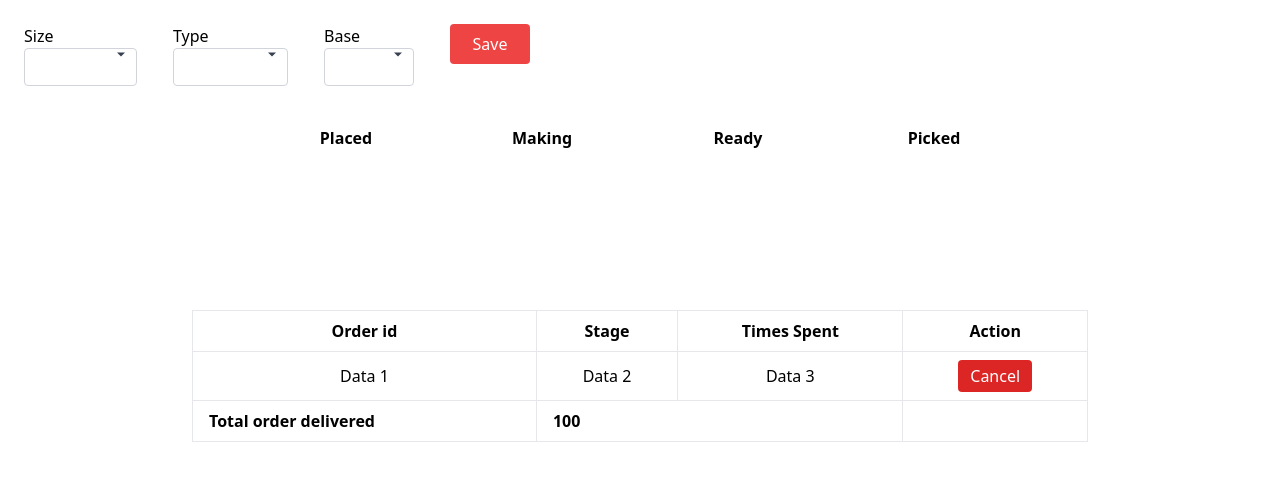
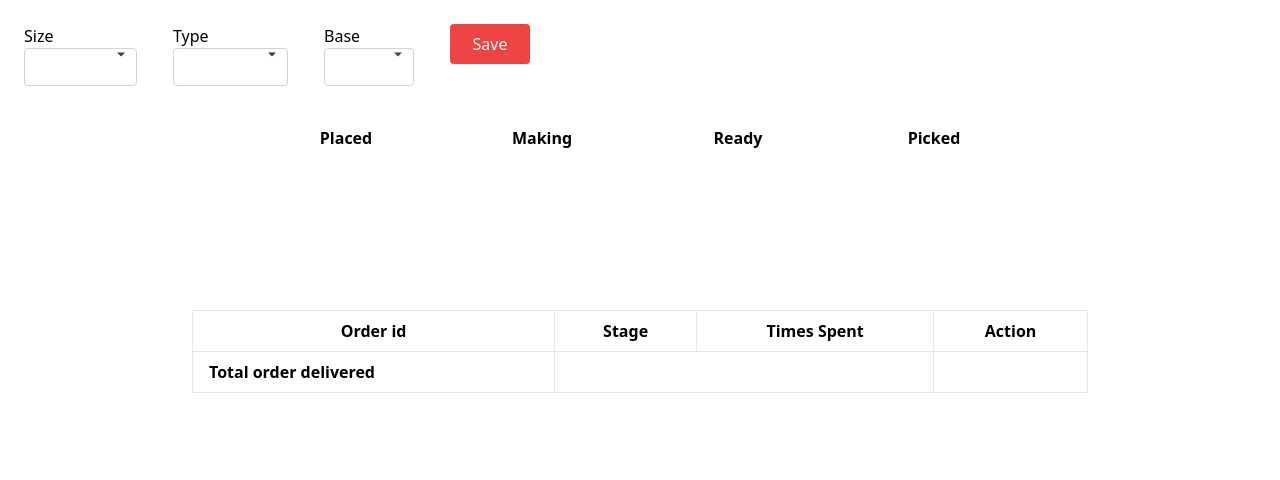
Before and after one commit to trcodeers/teach-mint, a React (Create React App) app: page / in a window 1280 px wide. Shown: the top 480 px of the page. Built offline with nearby package versions, Linux system fonts and the light colour scheme.

Commit message:
added table for orders

```diff
--- a/src/App.js
+++ b/src/App.js
@@ -4,6 +4,7 @@ import { useForm } from "react-hook-form";
 import OrderCard from './components/orderCard';
 
 function App() {
+
 
   const [orders, setOrders] = useState(null)
 
@@ -176,10 +177,10 @@ function App() {
       </div>
 
       <div>
-        <div class="flex flex-row gap-9 justify-center">
-          <div class="w-40">
-            <div class="text-center pb-8 font-bold">Placed</div>
-            <div class="flex flex-col gap-6">
+        <div className="flex flex-row gap-9 justify-center">
+          <div className="w-40">
+            <div className="text-center pb-8 font-bold">Placed</div>
+            <div className="flex flex-col gap-6">
               {
                 orders?.placed?.map((el) => {
                   return <OrderCard
@@ -191,9 +192,9 @@ function App() {
 
           </div>
 
-          <div class="w-40">
-            <div class="text-center pb-8 font-bold">Making</div>
-            <div class="flex flex-col gap-6">
+          <div className="w-40">
+            <div className="text-center pb-8 font-bold">Making</div>
+            <div className="flex flex-col gap-6">
 
               {
                 orders?.placed?.map((el) => {
@@ -205,9 +206,9 @@ function App() {
             </div>
           </div>
 
-          <div class="w-40">
-            <div class="text-center pb-8 font-bold">Ready</div>
-            <div class="flex flex-col gap-6">
+          <div className="w-40">
+            <div className="text-center pb-8 font-bold">Ready</div>
+            <div className="flex flex-col gap-6">
 
               {
                 orders?.ready?.map((el) => {
@@ -219,9 +220,9 @@ function App() {
             </div>
           </div>
 
-          <div class="w-40">
-            <div class="text-center pb-8 font-bold">Picked</div>
-            <div class="flex flex-col gap-6">
+          <div className="w-40">
+            <div className="text-center pb-8 font-bold">Picked</div>
+            <div className="flex flex-col gap-6">
 
               {
                 orders?.picked?.map((el) => {
@@ -239,38 +240,43 @@ function App() {
       </div>
 
       <div>
-        <div class="overflow-x-auto flex justify-center mt-32 mb-32">
-          <table class="table-auto w-[70%] border border-collapse">
+        <div className="overflow-x-auto flex justify-center mt-32 mb-32">
+          <table className="table-auto w-[70%] border border-collapse">
+
             <thead>
               <tr>
-                <th class="px-4 py-2 border">Order id</th>
-                <th class="px-4 py-2 border">Stage</th>
-                <th class="px-4 py-2 border">Times Spent</th>
-                <th class="px-4 py-2 border">Action</th>
+                <th className="px-4 py-2 border">Order id</th>
+                <th className="px-4 py-2 border">Stage</th>
+                <th className="px-4 py-2 border">Times Spent</th>
+                <th className="px-4 py-2 border">Action</th>
               </tr>
             </thead>
 
-            <tbody>
+            <tbody className='mb-20'>
 
-              <tr>
-                <td class="px-4 py-2 border text-center">Data 1</td>
-                <td class="px-4 py-2 border text-center">Data 2</td>
-                <td class="px-4 py-2 border text-center">Data 3</td>
-                <td class="px-4 py-2 border text-center">
-                  <button class="bg-red-600 hover:bg-red-500 text-white py-1 px-3 rounded inline-flex items-center">
-                    Cancel
-                  </button>
-                </td>
-              </tr>
+              {orders && [...orders.placed, ...orders.making, ...orders.ready, ...orders.picked ].map((el) =>{
+                 return <tr>
+                    <td className="px-4 py-2 border text-center">{el.id}</td>
+                    <td className="px-4 py-2 border text-center">{el.status}</td>
+                    <td className="px-4 py-2 border text-center">{el.timeDiff.minutes} min {el.timeDiff.sec} sec</td>
+                    <td className="px-4 py-2 border text-center">
+                      <button className="bg-red-600 hover:bg-red-500 text-white py-1 px-3 rounded inline-flex items-center">
+                        Cancel
+                      </button>
+                    </td>
+                </tr>
+              })}
+
+
             </tbody>
 
             <tfoot>
               <tr>
-                <td colspan="1" class="px-4 py-2 border font-bold">
+                <td colspan="1" className="px-4 py-2 border font-bold">
                   Total order delivered
                 </td>
-                <td colspan="2" class="px-4 py-2 border font-bold">
-                  100
+                <td colspan="2" className="px-4 py-2 border font-bold">
+                  {orders && [...orders.placed, ...orders.making, ...orders.ready, ...orders.picked ].length}
                 </td>
               </tr>
             </tfoot>
```
